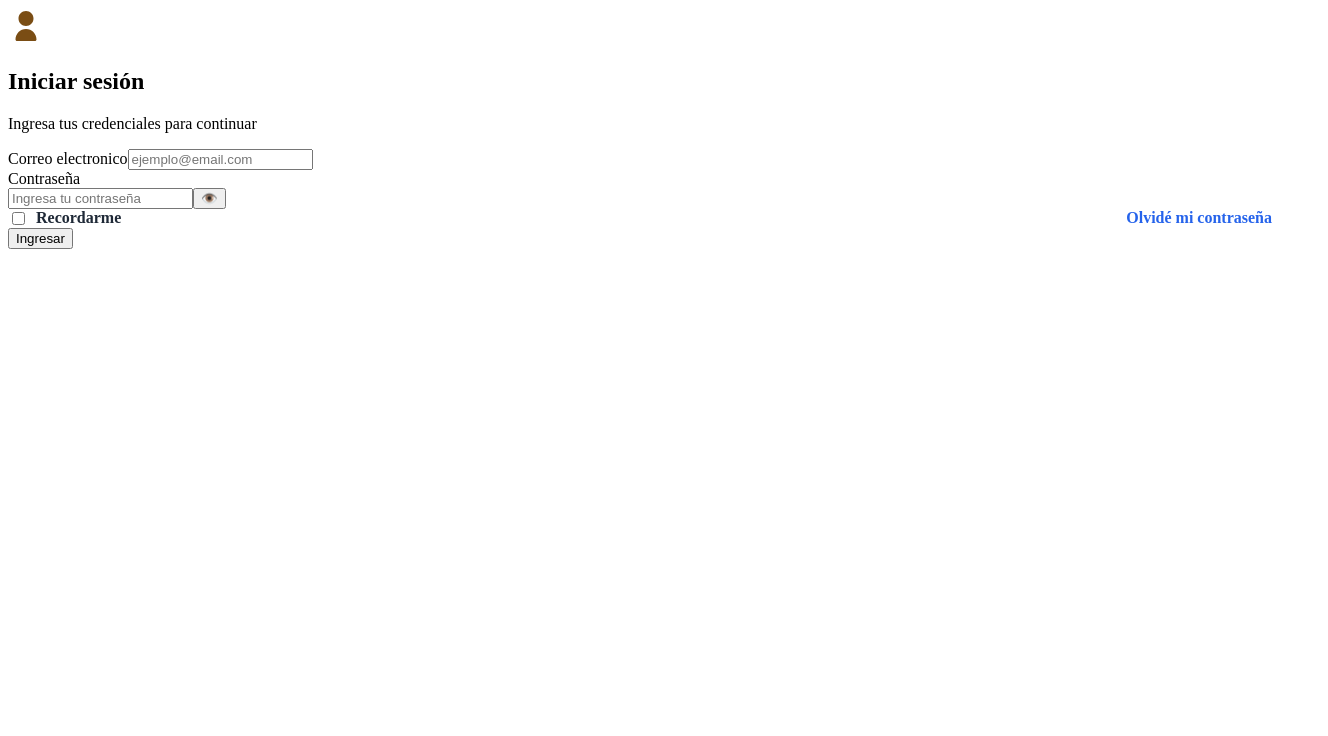
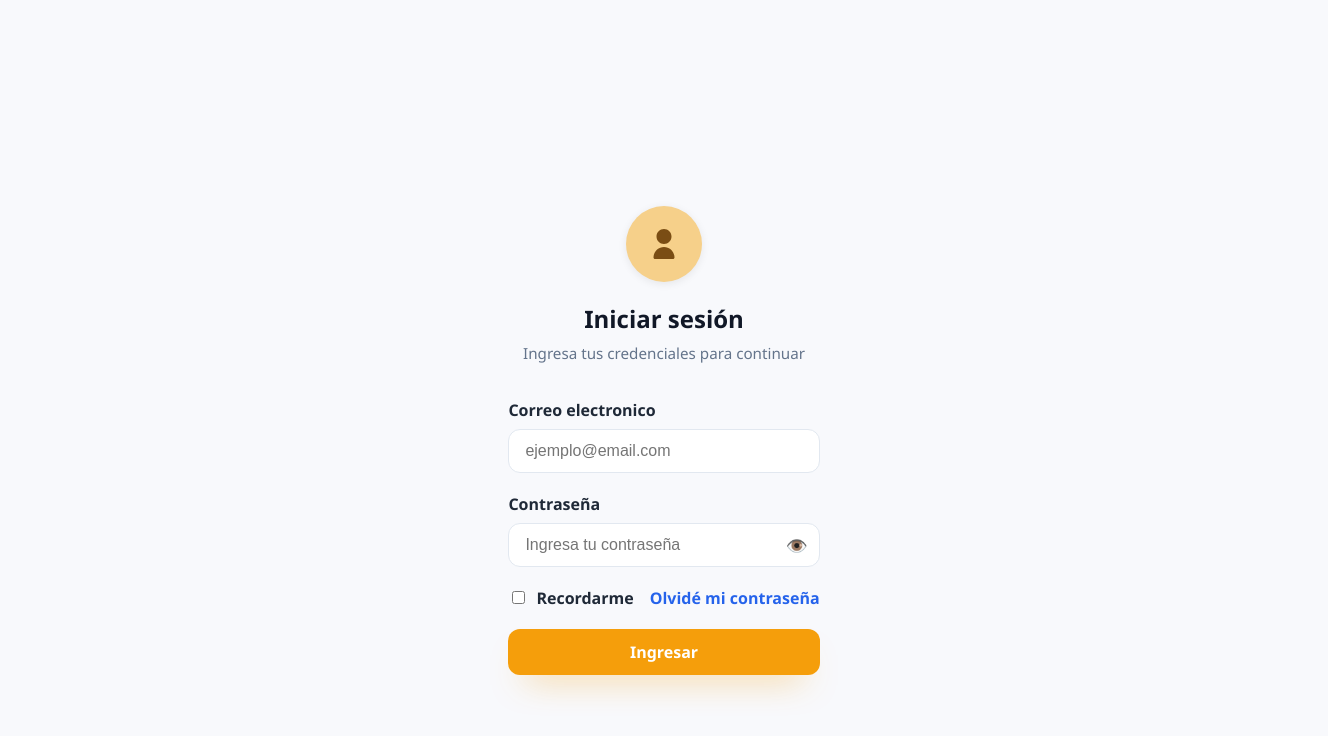
Before and after one commit to LaraBellocq/BakerSoft, a React (Vite) app in the folder Frontend/: page /login in a window 1280 px wide. Shown: the top 736 px of the page, 1328 px wide, since content can reach past the window. Built offline with nearby package versions, Linux system fonts and the light colour scheme.

Commit message:
git add Frontend/src/main.jsx Frontend/src/App.css git commit -m "HU-02: cargar estilos globales y utilidades .input-with-icon en App.css" git push

```diff
--- a/Frontend/src/App.css
+++ b/Frontend/src/App.css
@@ -207,6 +207,41 @@ button:focus-visible {
   box-shadow: 0 0 0 3px rgba(239, 68, 68, 0.2);
 }
 
+.input-with-icon {
+  position: relative;
+}
+
+.input-with-icon input {
+  padding-right: 3rem;
+}
+
+.input-with-icon .icon-button {
+  position: absolute;
+  right: 12px;
+  top: 50%;
+  transform: translateY(-50%);
+  background: none;
+  border: 0;
+  padding: 0;
+  display: inline-flex;
+  align-items: center;
+  justify-content: center;
+  font-size: 1.1rem;
+  color: #475569;
+  cursor: pointer;
+}
+
+.input-with-icon .icon-button:focus-visible {
+  outline: 3px solid rgba(245, 158, 11, 0.35);
+  outline-offset: 2px;
+  border-radius: 999px;
+}
+
+.input-with-icon .icon-button:disabled {
+  cursor: not-allowed;
+  opacity: 0.6;
+}
+
 .hint {
   margin: 0;
   font-size: 0.85rem;
```
Also changed, not shown: Frontend/src/main.jsx (+6 -5 lines).
